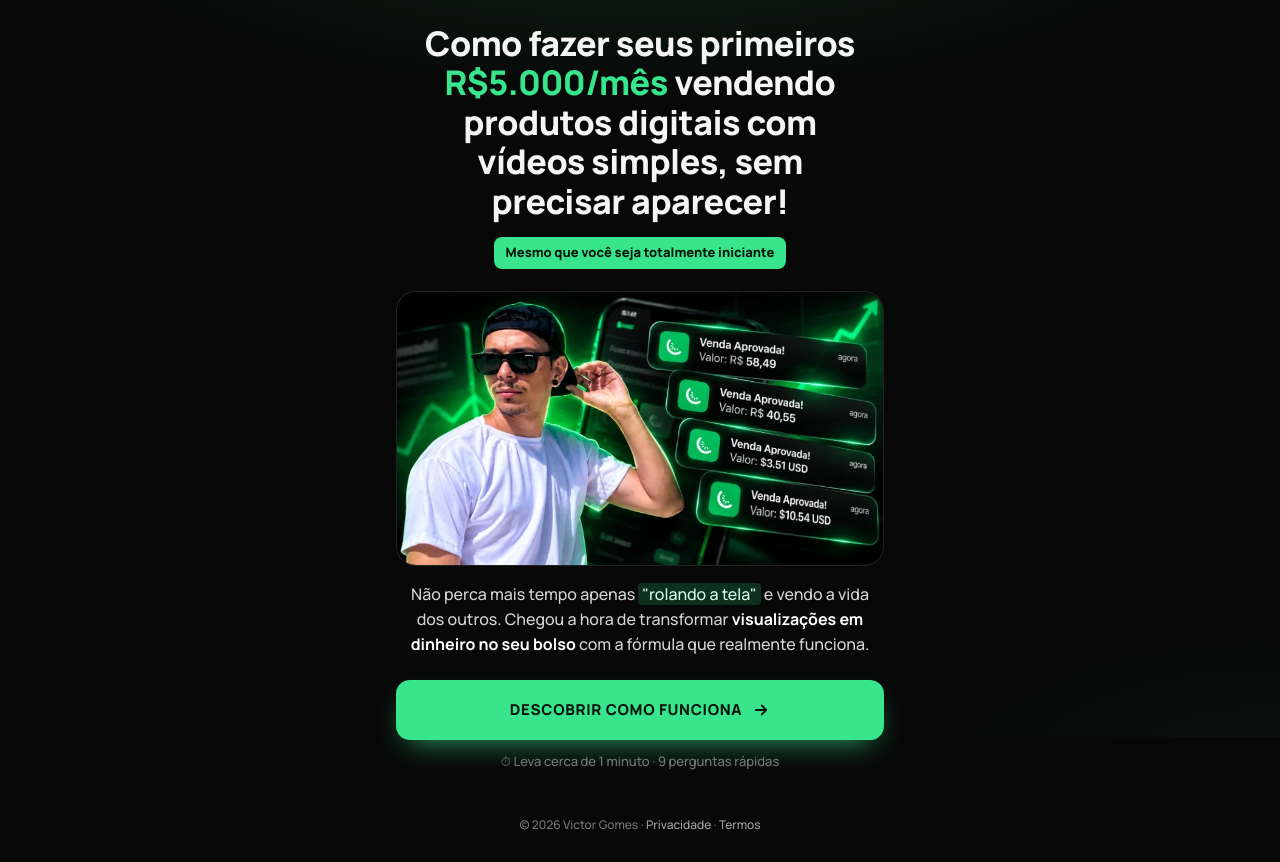
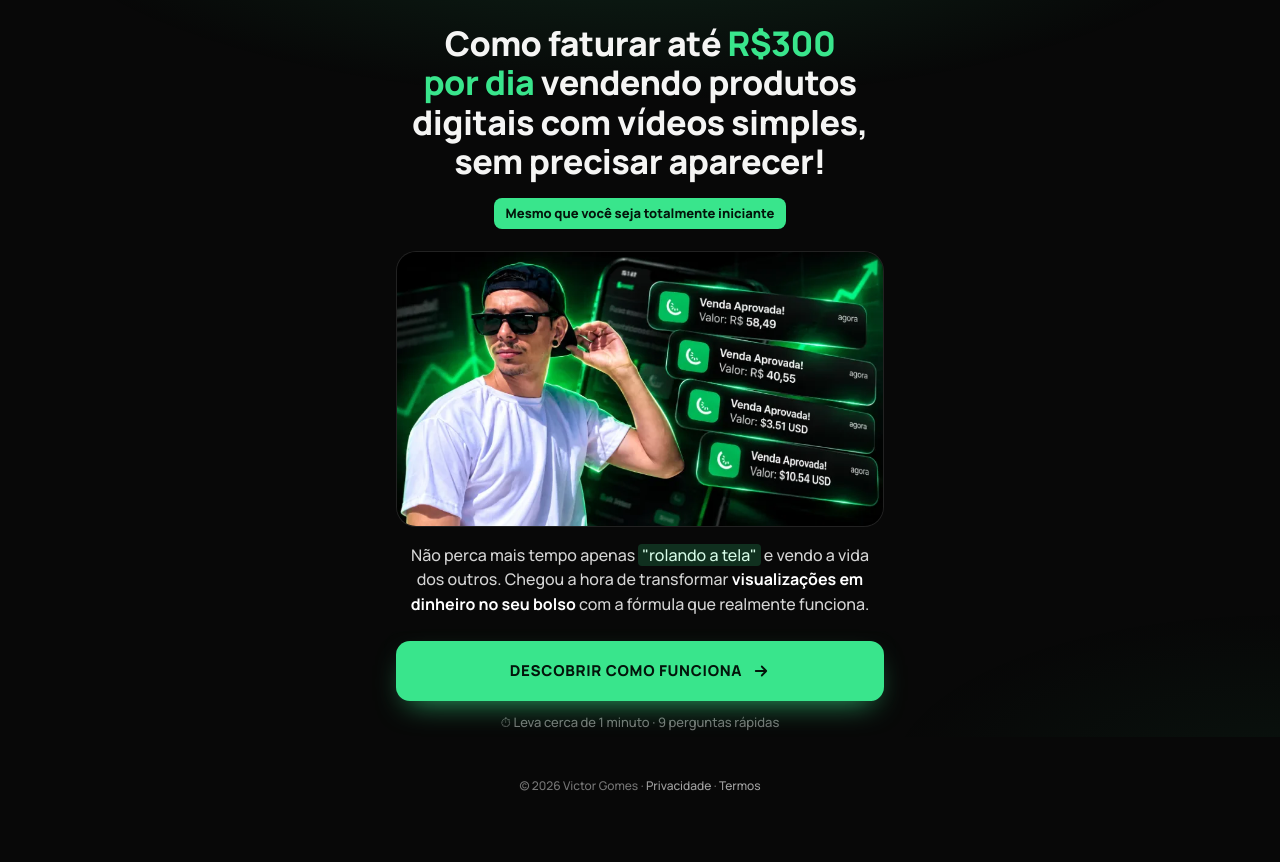
Before and after one commit to joaovictororsolin666-coder/bio-site-somais1victor, a plain HTML site: page quiz.html in a window 1280 px wide. Shown: the part 63-925 px from the top of the page. After the commit the page ends 886 px from the top, so only its background shows below. Drawn offline with Linux system fonts and the light colour scheme.

Commit message:
Quiz: capa e oferta falam em ate R$300 por dia
Co-Authored-By: Claude Opus 5.5 <noreply@anthropic.com>

```diff
--- a/assets/js/quiz-data.js
+++ b/assets/js/quiz-data.js
@@ -5,7 +5,7 @@
 window.QUIZ_DATA = {
 
   intro: {
-    title: 'Como fazer seus primeiros <span class="hl">R$5.000/mês</span> vendendo produtos digitais com vídeos simples, sem precisar aparecer!',
+    title: 'Como faturar até <span class="hl">R$300 por dia</span> vendendo produtos digitais com vídeos simples, sem precisar aparecer!',
     tag: 'Mesmo que você seja totalmente iniciante',
     image: { src: 'assets/img/quiz/capa-v2.webp', w: 800, h: 450, alt: 'Victor Gomes com notificações de vendas aprovadas' },
     text: 'Não perca mais tempo apenas <mark>"rolando a tela"</mark> e vendo a vida dos outros. Chegou a hora de transformar <strong>visualizações em dinheiro no seu bolso</strong> com a fórmula que realmente funciona.',
@@ -225,7 +225,7 @@ window.QUIZ_DATA = {
   offer: {
     banner: { src: 'assets/img/quiz/banner-oferta.webp', w: 800, h: 336, alt: 'Método Primeira Renda' },
     eyebrow: 'MPR · Método Primeira Renda',
-    title: 'Aprenda a fazer seus primeiros <span class="hl">R$5.000/mês</span> vendendo produtos digitais com vídeos simples, sem precisar aparecer!',
+    title: 'Aprenda a faturar até <span class="hl">R$300 por dia</span> vendendo produtos digitais com vídeos simples, sem precisar aparecer!',
     subtitle: 'Mesmo que você esteja começando do absoluto zero.',
     pillars: [
       { emoji: '📱', title: 'Comece do zero usando apenas o celular', text: 'Aprenda a vender produtos digitais, mesmo sem experiência, seguidores ou precisar aparecer.' },
--- a/quiz.html
+++ b/quiz.html
@@ -4,7 +4,7 @@
   <meta charset="utf-8">
   <meta name="viewport" content="width=device-width, initial-scale=1, viewport-fit=cover">
   <title>Método Primeira Renda | Victor Gomes</title>
-  <meta name="description" content="Descubra em menos de 1 minuto como fazer seus primeiros R$5.000/mês vendendo produtos digitais com vídeos simples, sem precisar aparecer.">
+  <meta name="description" content="Descubra em menos de 1 minuto como faturar até R$300 por dia vendendo produtos digitais com vídeos simples, sem precisar aparecer.">
   <meta name="theme-color" content="#080808">
   <meta name="color-scheme" content="dark">
 
@@ -13,7 +13,7 @@
   <meta property="og:locale" content="pt_BR">
   <meta property="og:site_name" content="Victor Gomes">
   <meta property="og:title" content="Método Primeira Renda — descubra como começar">
-  <meta property="og:description" content="Venda produtos digitais com vídeos simples, sem precisar aparecer. Responda 7 perguntas rápidas.">
+  <meta property="og:description" content="Venda produtos digitais com vídeos simples, sem precisar aparecer. Responda 9 perguntas rápidas.">
   <meta property="og:url" content="https://www.ovictorgomes.com.br/quiz">
   <meta property="og:image" content="https://www.ovictorgomes.com.br/assets/img/mpr-1200.webp">
   <meta name="twitter:card" content="summary_large_image">
```
